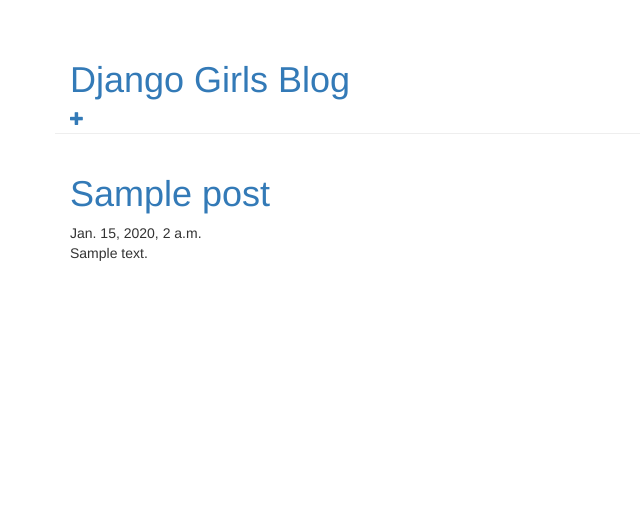
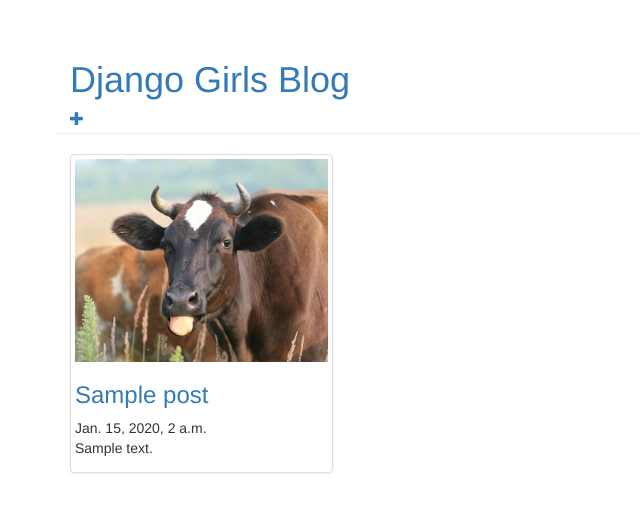
Before and after one commit to jnager/djangogirlstutorial, a Django app: template blog/templates/blog/post_list.html in a window 1280 px wide. Shown: the top 513 px of the page, without its empty margins (0-640 px from the left). Run offline with Django 3.2, Linux system fonts and the light colour scheme; the template is opened without the code that fills it: values that come from a table or form of the project are taken from there, others are empty; tables that the repository leaves empty hold one stand-in row (values such as "Sample post"); some libraries are stand-ins or nearby versions.

Commit message:
Added images and thumbnail format

```diff
--- a/blog/templates/blog/base.html
+++ b/blog/templates/blog/base.html
@@ -14,7 +14,7 @@
         </div>
         <div class="content container">
             <div class="row">
-                <div class="col-md-8">
+                <div class="col-md-12">
                 {% block content %}
                 {% endblock %}
                 </div>
--- a/blog/templates/blog/post_list.html
+++ b/blog/templates/blog/post_list.html
@@ -1,13 +1,20 @@
 {% extends 'blog/base.html' %}
 
+{% load staticfiles %}
+
 {% block content %}
+    <div class="row">
         {% for post in posts %}
-        <div class="post">
-            <h1><a href="{% url 'post_detail' pk=post.pk %}">{{ post.title }}</a></h1>
+            <div class="post col-sm-6 col-md-3">
+                <div class="thumbnail">
+                    <img src="{% static 'img/2.jpg' %}" alt="{{ post.title }}">
+                    <h3><a href="{% url 'post_detail' pk=post.pk %}">{{ post.title }}</a></h3>
                      <div class="date">
                         {{ post.published_date }}
                     </div>
                     <p>{{ post.text|linebreaksbr }}</p>
                 </div>
+            </div>
         {% endfor %}
+    </div>
 {% endblock %}
```
Also changed, not shown: blog/static/img/2.jpg (added), blog/static/img/3.jpg (added), blog/static/img/4.jpg (added), blog/static/img/9.jpg (added). Lines whose indentation alone changed are shown as unchanged.
